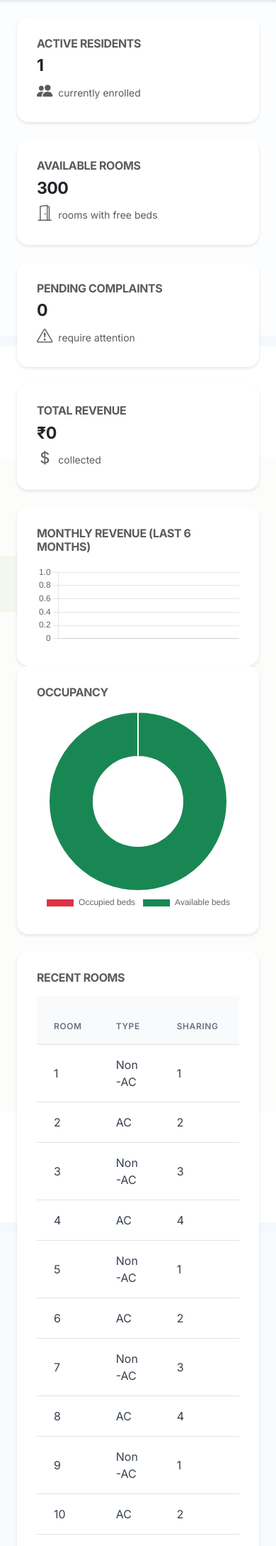
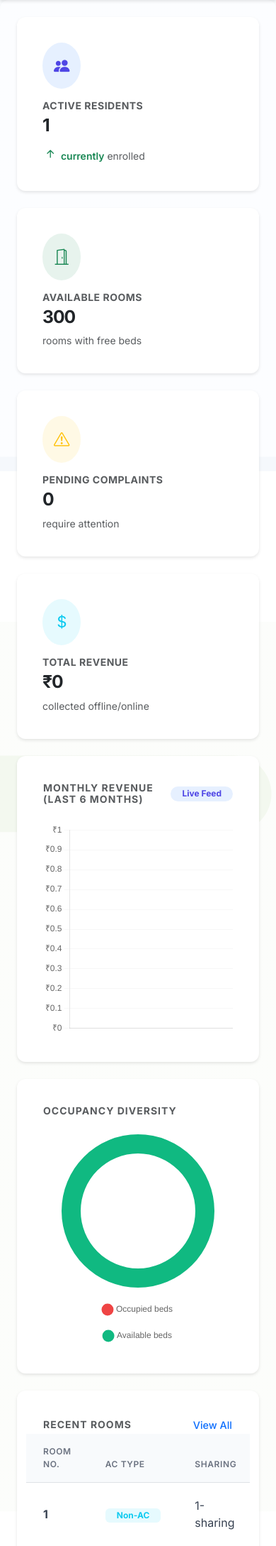
Before and after one commit to Pasam-Baby/Hostel-pg-management-system-, a Flask app: page /admin/dashboard in a window 390 px wide. Shown: the part 125-2303 px from the top of the page at 71% size. Run offline with Flask 3, Linux system fonts and the light colour scheme; the visitor is signed in with stand-in values (Sample User, id 1); data comes from the database, SQL or seed files in the repository; data that the repository does not hold is empty; some libraries are stand-ins or nearby versions.

Commit message:
UI: Modernize dashboards with responsive grids and interactive charts

```diff
--- a/hostel_pg_management/templates/admin_dashboard.html
+++ b/hostel_pg_management/templates/admin_dashboard.html
@@ -6,84 +6,134 @@
 
 {% block content %}
 <!-- Top Analytics: Active Students, Available Rooms, Pending Complaints, Total Revenue -->
-<div class="row g-4 mb-4">
-    <div class="col-md-3">
-        <div class="card summary-card shadow-sm h-100 border-0">
-            <div class="card-body">
-                <h6 class="text-muted text-uppercase fw-bold mb-2">Active Residents</h6>
-                <h3 class="fw-bold mb-0">{{ students_count or 0 }}</h3>
-                <div class="small text-muted mt-1"><i class="bi bi-people-fill me-1"></i> currently enrolled</div>
+<div class="row g-4 mb-4 dashboard-stats">
+    <div class="col-12 col-sm-6 col-xl-3">
+        <div class="card summary-card shadow-sm h-100 border-0 glass-card transition-hover">
+            <div class="card-body p-4">
+                <div class="d-flex align-items-center justify-content-between mb-3">
+                    <div class="bg-primary bg-opacity-10 text-primary rounded-circle p-3">
+                        <i class="bi bi-people-fill fs-4"></i>
+                    </div>
+                </div>
+                <h6 class="text-muted text-uppercase fw-bold small mb-1" style="letter-spacing: 0.5px;">Active Residents</h6>
+                <h2 class="fw-bold mb-0">{{ students_count or 0 }}</h2>
+                <div class="small text-muted mt-2"><span class="text-success fw-semibold"><i class="bi bi-arrow-up-short"></i> currently</span> enrolled</div>
             </div>
         </div>
     </div>
-    <div class="col-md-3">
-        <div class="card summary-card shadow-sm h-100 border-0">
-            <div class="card-body">
-                <h6 class="text-muted text-uppercase fw-bold mb-2">Available Rooms</h6>
-                <h3 class="fw-bold mb-0">{{ available_rooms or 0 }}</h3>
-                <div class="small text-muted mt-1"><i class="bi bi-door-open me-1"></i> rooms with free beds</div>
+    <div class="col-12 col-sm-6 col-xl-3">
+        <div class="card summary-card shadow-sm h-100 border-0 glass-card transition-hover">
+            <div class="card-body p-4">
+                <div class="d-flex align-items-center justify-content-between mb-3">
+                    <div class="bg-success bg-opacity-10 text-success rounded-circle p-3">
+                        <i class="bi bi-door-open fs-4"></i>
+                    </div>
+                </div>
+                <h6 class="text-muted text-uppercase fw-bold small mb-1" style="letter-spacing: 0.5px;">Available Rooms</h6>
+                <h2 class="fw-bold mb-0">{{ available_rooms or 0 }}</h2>
+                <div class="small text-muted mt-2">rooms with free beds</div>
             </div>
         </div>
     </div>
-    <div class="col-md-3">
-        <div class="card summary-card shadow-sm h-100 border-0">
-            <div class="card-body">
-                <h6 class="text-muted text-uppercase fw-bold mb-2">Pending Complaints</h6>
-                <h3 class="fw-bold mb-0">{{ complaints_count or 0 }}</h3>
-                <div class="small text-muted mt-1"><i class="bi bi-exclamation-triangle me-1"></i> require attention</div>
+    <div class="col-12 col-sm-6 col-xl-3">
+        <div class="card summary-card shadow-sm h-100 border-0 glass-card transition-hover">
+            <div class="card-body p-4">
+                <div class="d-flex align-items-center justify-content-between mb-3">
+                    <div class="bg-warning bg-opacity-10 text-warning rounded-circle p-3">
+                        <i class="bi bi-exclamation-triangle fs-4"></i>
+                    </div>
+                </div>
+                <h6 class="text-muted text-uppercase fw-bold small mb-1" style="letter-spacing: 0.5px;">Pending Complaints</h6>
+                <h2 class="fw-bold mb-0">{{ complaints_count or 0 }}</h2>
+                <div class="small text-muted mt-2">require attention</div>
             </div>
         </div>
     </div>
-    <div class="col-md-3">
-        <div class="card summary-card shadow-sm h-100 border-0">
-            <div class="card-body">
-                <h6 class="text-muted text-uppercase fw-bold mb-2">Total Revenue</h6>
-                <h3 class="fw-bold mb-0">₹{{ total_revenue or 0 }}</h3>
-                <div class="small text-muted mt-1"><i class="bi bi-currency-dollar me-1"></i> collected</div>
+    <div class="col-12 col-sm-6 col-xl-3">
+        <div class="card summary-card shadow-sm h-100 border-0 glass-card transition-hover">
+            <div class="card-body p-4">
+                <div class="d-flex align-items-center justify-content-between mb-3">
+                    <div class="bg-info bg-opacity-10 text-info rounded-circle p-3">
+                        <i class="bi bi-currency-dollar fs-4"></i>
+                    </div>
+                </div>
+                <h6 class="text-muted text-uppercase fw-bold small mb-1" style="letter-spacing: 0.5px;">Total Revenue</h6>
+                <h2 class="fw-bold mb-0">₹{{ total_revenue or 0 }}</h2>
+                <div class="small text-muted mt-2">collected offline/online</div>
             </div>
         </div>
     </div>
 </div>
 
 <!-- Charts row -->
-<div class="row mb-4">
+<div class="row g-4 mb-4">
     <div class="col-lg-8">
-        <div class="card shadow-sm border-0">
-            <div class="card-body">
-                <h6 class="text-muted text-uppercase fw-bold mb-3">Monthly Revenue (last 6 months)</h6>
-                <canvas id="revenueChart" height="120"></canvas>
+        <div class="card shadow-sm border-0 h-100 glass-card">
+            <div class="card-body p-4">
+                <div class="d-flex justify-content-between align-items-center mb-4">
+                    <h6 class="text-muted text-uppercase fw-bold small mb-0" style="letter-spacing: 1px;">Monthly Revenue (Last 6 Months)</h6>
+                    <span class="badge bg-primary bg-opacity-10 text-primary rounded-pill px-3">Live Feed</span>
+                </div>
+                <div style="height: 300px;">
+                    <canvas id="revenueChart"></canvas>
+                </div>
             </div>
         </div>
     </div>
     <div class="col-lg-4">
-        <div class="card shadow-sm border-0">
-            <div class="card-body">
-                <h6 class="text-muted text-uppercase fw-bold mb-3">Occupancy</h6>
-                <canvas id="occupancyChart" height="200"></canvas>
+        <div class="card shadow-sm border-0 h-100 glass-card">
+            <div class="card-body p-4">
+                <h6 class="text-muted text-uppercase fw-bold small mb-4" style="letter-spacing: 1px;">Occupancy Diversity</h6>
+                <div class="d-flex flex-column align-items-center justify-content-center" style="height: 300px;">
+                    <canvas id="occupancyChart"></canvas>
+                </div>
             </div>
         </div>
     </div>
 </div>
 
-<!-- Quick rooms list (compact) -->
-<div class="row">
+<!-- Recent Rooms List -->
+<div class="row g-4">
     <div class="col-12">
-        <div class="card shadow-sm border-0">
-            <div class="card-body">
-                <h6 class="text-muted text-uppercase fw-bold mb-3">Recent Rooms</h6>
+        <div class="card shadow-sm border-0 glass-card">
+            <div class="card-header bg-transparent border-0 pt-4 px-4 pb-0 d-flex justify-content-between align-items-center">
+                <h6 class="text-muted text-uppercase fw-bold small mb-0" style="letter-spacing: 1px;">Recent Rooms</h6>
+                <a href="{{ url_for('admin.rooms') }}" class="btn btn-sm btn-link text-decoration-none p-0">View All</a>
+            </div>
+            <div class="card-body p-0">
                 <div class="table-responsive">
-                    <table class="table table-sm">
-                        <thead><tr><th>Room</th><th>Type</th><th>Sharing</th><th>Available Beds</th><th>Price</th></tr></thead>
+                    <table class="table table-hover align-middle mb-0">
+                        <thead class="bg-light bg-opacity-50">
+                            <tr>
+                                <th class="ps-4">Room No.</th>
+                                <th>AC Type</th>
+                                <th>Sharing</th>
+                                <th>Status</th>
+                                <th>Available Beds</th>
+                                <th class="pe-4 text-end">Price/Month</th>
+                            </tr>
+                        </thead>
                         <tbody>
-                        {% for r in rooms[:10] %}
-                        <tr>
-                            <td>{{ r.room_no }}</td>
-                            <td>{{ r.ac_type }}</td>
-                            <td>{{ r.sharing_type }}</td>
-                            <td>{{ r.available_beds }}</td>
-                            <td>₹{{ r.price }}</td>
-                        </tr>
-                        {% endfor %}
+                            {% for r in rooms[:10] %}
+                            <tr>
+                                <td class="ps-4 fw-bold">{{ r.room_no }}</td>
+                                <td><span class="badge bg-info bg-opacity-10 text-info px-3">{{ r.ac_type }}</span></td>
+                                <td>{{ r.sharing_type }}-sharing</td>
+                                <td>
+                                    {% if r.status == 'available' %}
+                                    <span class="text-success"><i class="bi bi-circle-fill me-1 small"></i> Available</span>
+                                    {% else %}
+                                    <span class="text-danger"><i class="bi bi-circle-fill me-1 small"></i> Occupied</span>
+                                    {% endif %}
+                                </td>
+                                <td class="fw-semibold">{{ r.available_beds }} beds left</td>
+                                <td class="pe-4 text-end fw-bold">₹{{ r.price }}</td>
+                            </tr>
+                            {% else %}
+                            <tr>
+                                <td colspan="6" class="text-center py-5 text-muted">No rooms configured yet.</td>
+                            </tr>
+                            {% endfor %}
                         </tbody>
                     </table>
                 </div>
@@ -92,52 +142,87 @@
     </div>
 </div>
 
+<style>
+    .transition-hover { transition: transform 0.3s ease, box-shadow 0.3s ease; }
+    .transition-hover:hover { transform: translateY(-5px); box-shadow: 0 1rem 3rem rgba(0,0,0,.1) !important; }
+    .dashboard-stats h2 { letter-spacing: -1px; }
+</style>
 {% endblock %}
 
 {% block scripts %}
-<!-- Load Chart.js from CDN -->
 <script src="https://cdn.jsdelivr.net/npm/chart.js@4.4.0/dist/chart.umd.min.js"></script>
 <script>
 document.addEventListener('DOMContentLoaded', function() {
-    // Revenue chart data from server
     const revenueLabels = {{ monthly_labels|tojson }} || [];
     const revenueData = {{ monthly_amounts|tojson }} || [];
 
     const ctx = document.getElementById('revenueChart').getContext('2d');
+
+    // Gradient for revenue chart
+    const gradient = ctx.createLinearGradient(0, 0, 0, 300);
+    gradient.addColorStop(0, 'rgba(13, 110, 253, 0.2)');
+    gradient.addColorStop(1, 'rgba(13, 110, 253, 0)');
+
     new Chart(ctx, {
         type: 'line',
         data: {
             labels: revenueLabels,
             datasets: [{
-                label: 'Revenue',
+                label: 'Monthly Revenue (₹)',
                 data: revenueData,
                 borderColor: '#0d6efd',
-                backgroundColor: 'rgba(13,110,253,0.08)',
+                borderWidth: 3,
+                backgroundColor: gradient,
                 fill: true,
-                tension: 0.3,
+                tension: 0.4,
+                pointBackgroundColor: '#fff',
+                pointBorderColor: '#0d6efd',
+                pointBorderWidth: 2,
+                pointRadius: 4,
+                pointHoverRadius: 6
             }]
         },
         options: {
             responsive: true,
-            plugins: { legend: { display: false } },
-            scales: { y: { beginAtZero: true } }
+            maintainAspectRatio: false,
+            plugins: {
+                legend: { display: false },
+                tooltip: { backgroundColor: '#1e293b', padding: 12, borderRadius: 8 }
+            },
+            scales: {
+                y: {
+                    beginAtZero: true,
+                    grid: { color: 'rgba(0,0,0,0.03)' },
+                    ticks: { callback: v => '₹' + v.toLocaleString() }
+                },
+                x: { grid: { display: false } }
+            }
         }
     });
 
-    // Occupancy pie/donut chart
     const occCtx = document.getElementById('occupancyChart').getContext('2d');
     const occupied = {{ total_occupied or 0 }};
     const availableSeats = {{ available_seats or 0 }};
+
     new Chart(occCtx, {
         type: 'doughnut',
         data: {
             labels: ['Occupied beds','Available beds'],
             datasets: [{
                 data: [occupied, availableSeats],
-                backgroundColor: ['#dc3545','#198754'],
+                backgroundColor: ['#ef4444','#10b981'],
+                borderWidth: 0,
+                hoverOffset: 12
             }]
         },
-        options: { responsive: true, plugins: { legend: { position: 'bottom' } } }
+        options: {
+            responsive: true,
+            maintainAspectRatio: false,
+            cutout: '75%',
+            plugins: {
+                legend: { position: 'bottom', labels: { usePointStyle: true, padding: 25 } }
+            }
+        }
     });
 });
 </script>
```
Also changed, not shown: hostel_pg_management/templates/student_dashboard.html (+111 -120 lines).
